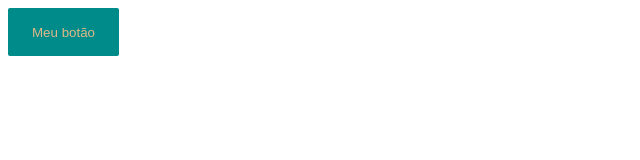
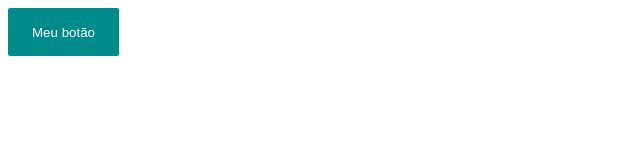
Before and after one commit to KetyJomes/Angular-Bosch, an Angular app in the folder myApp/: page / in a window 1280 px wide. Shown: the top 160 px of the page, without its empty margins (0-640 px from the left). Built offline with nearby package versions, Linux system fonts and the light colour scheme.

Commit message:
Aula01 - Botão com ação

```diff
--- a/myApp/src/app/components/button/button.component.css
+++ b/myApp/src/app/components/button/button.component.css
@@ -3,7 +3,7 @@ button {
     border: none;
     height: 3rem;
     padding: 0 1.5rem;
-    color:burlywood;
+    color:white;
     cursor: pointer;
     border-radius: 2px;
 }
--- a/myApp/src/app/components/button/button.component.html
+++ b/myApp/src/app/components/button/button.component.html
@@ -1,3 +1,4 @@
-<button>
+<button
+    (click) = "onClick()">
     Meu botão
 </button>
--- a/myApp/src/app/components/button/button.component.ts
+++ b/myApp/src/app/components/button/button.component.ts
@@ -6,5 +6,9 @@ import { Component } from '@angular/core';
   styleUrls: ['./button.component.css']
 })
 export class ButtonComponent {
+  isClicked = false;
+  onClick = () => {
+     console.log("clicado");
+  }
 
 }
```
